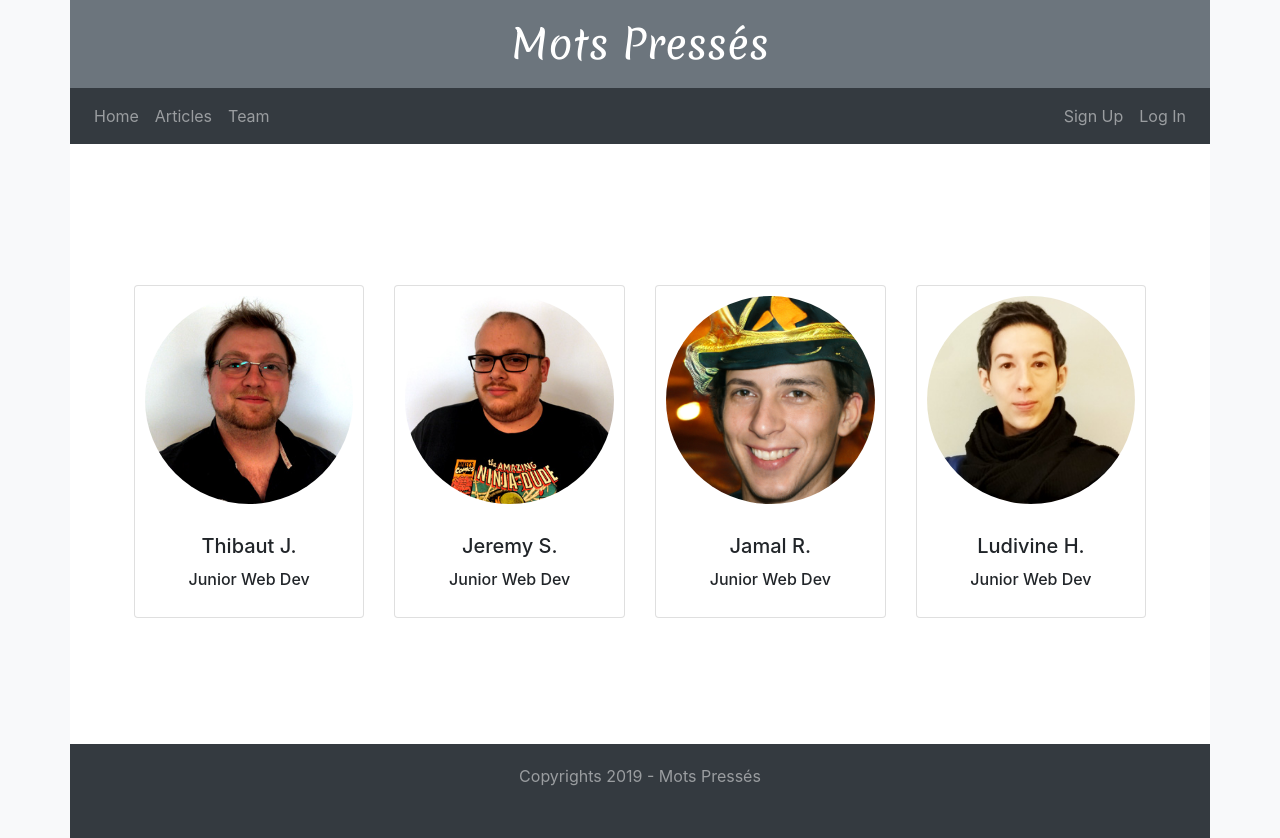
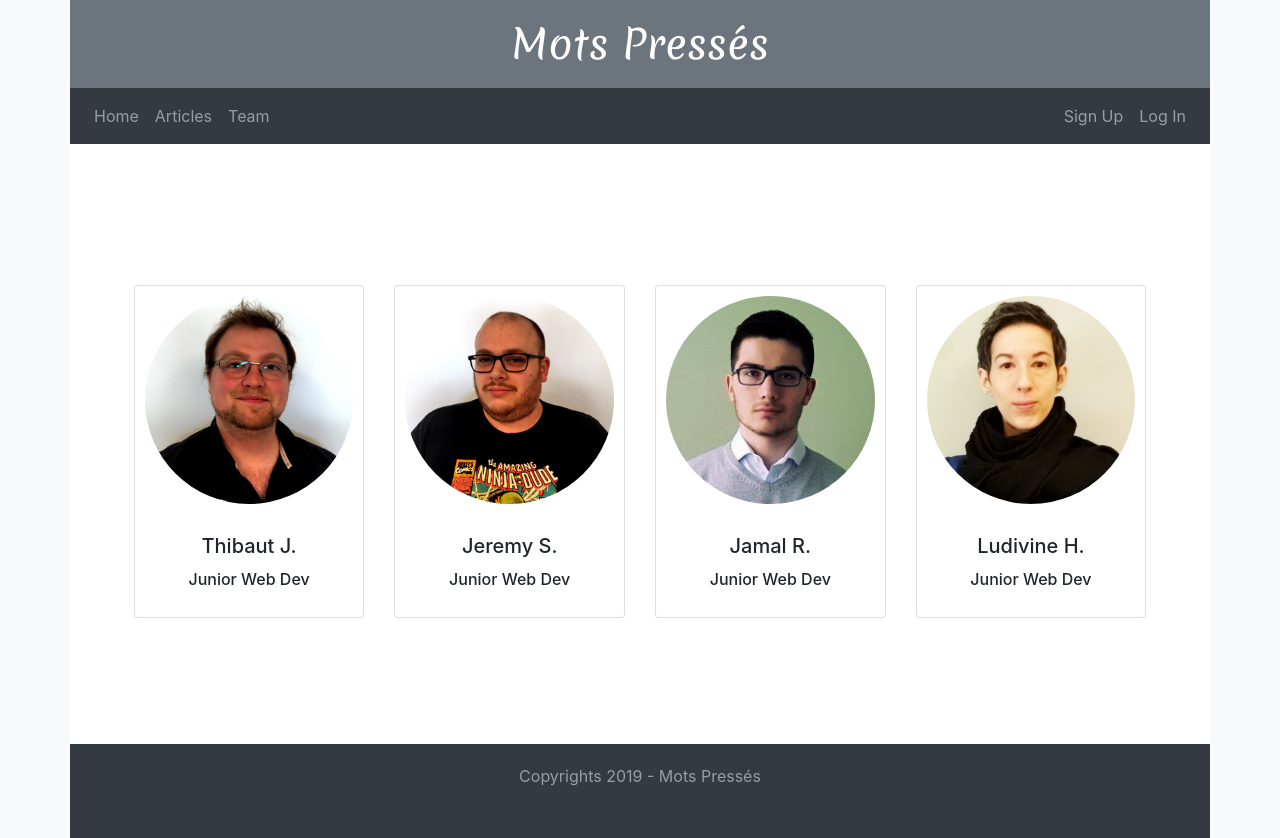
Before and after one commit to scalajeremy/blog-php, a PHP site: template src/View/common/team.twig in a window 1280 px wide. Run offline with PHP 8.4, Linux system fonts and the light colour scheme; the template is opened without the code that fills it, so the values that code supplies are empty; some libraries are stand-ins or nearby versions.

Commit message:
Update team pic

```diff
--- a/src/View/common/team.twig
+++ b/src/View/common/team.twig
@@ -25,7 +25,7 @@
 
       <div class="team-member-container col-lg-3">
         <div class="card team-member">
-          <img class="card-img-top team-member-img" src="./images/Jamal.jpeg" alt="Card image cap">
+          <img class="card-img-top team-member-img" src="./images/JamalR.png" alt="Card image cap">
           <div class="card-body">
             <h5 class="card-title team-name">Jamal R.</h5>
             <h6 class="card-author team-job">Junior Web Dev</h6>
```
Also changed, not shown: public/images/JamalR.png.
